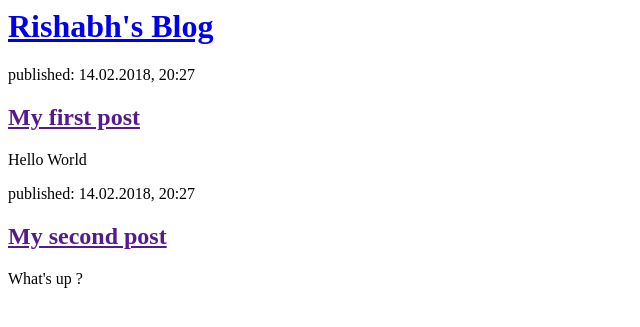
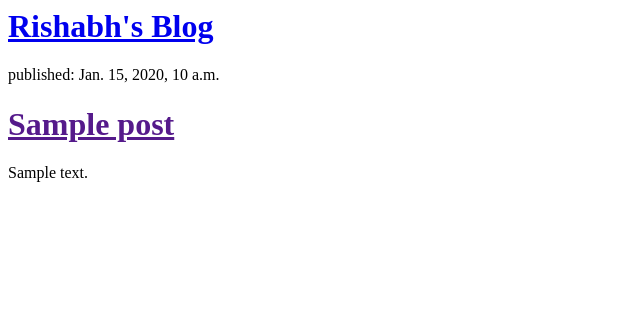
Before and after one commit to rishabh-mathur/my-first-blog, a Django app: template blog/templates/blog/post_list.html in a window 1280 px wide. Shown: the top 327 px of the page, without its empty margins (0-640 px from the left). Run offline with Django 3.2, Linux system fonts and the light colour scheme; the template is opened without the code that fills it: values that come from a table or form of the project are taken from there, others are empty; tables that the repository leaves empty hold one stand-in row (values such as "Sample post").

Commit message:
Modified templates to display posts from database.

```diff
--- a/blog/templates/blog/post_list.html
+++ b/blog/templates/blog/post_list.html
@@ -6,17 +6,12 @@
         <div>
             <h1><a href="/">Rishabh's Blog</a></h1>
         </div>
-
-        <div>
-            <p>published: 14.02.2018, 20:27</p>
-            <h2><a href="">My first post</a></h2>
-            <p>Hello World</p>
-        </div>
-
-        <div>
-            <p>published: 14.02.2018, 20:27</p>
-            <h2><a href="">My second post</a></h2>
-            <p>What's up ?</p>
-        </div>
+{% for post in posts %}
+    <div>
+        <p>published: {{ post.published_date }}</p>
+        <h1><a href="">{{ post.title }}</a></h1>
+        <p>{{ post.text|linebreaksbr }}</p>
+    </div>
+{% endfor %}
     </body>
 </html>
```
Also changed, not shown: blog/views.py (+4 -3 lines).
